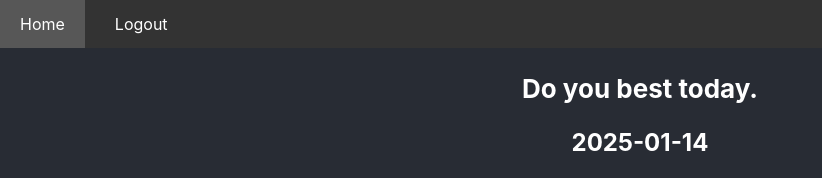
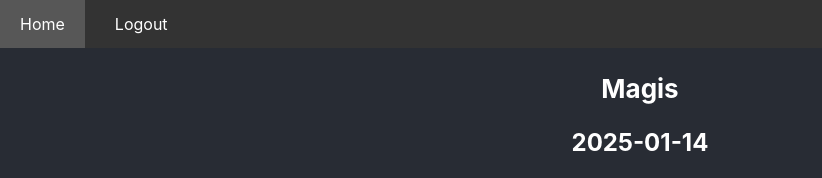
Before and after one commit to mattazz/React-Discussion-Board, a React (Create React App) app in the folder discussion-board/: page /dashboard in a window 1280 px wide. Shown: the top 178 px of the page, without its empty margins (0-822 px from the left). Built offline with nearby package versions, Linux system fonts and the light colour scheme; no server answers; sample sign-in values are in the browser's storage.

Commit message:
refactor: sort discussions by creation date and add random greeting to Dashboard

```diff
--- a/discussion-board/src/pages/Dashboard.jsx
+++ b/discussion-board/src/pages/Dashboard.jsx
@@ -10,7 +10,8 @@ function Dashboard() {
         const fetchDiscussions = async () => {
             try {
                 const response = await axios.get('http://localhost:5001/api/discussions');
-                setDiscussions(response.data);
+                const sortedDiscussions = response.data.sort((a, b) => new Date(b.createdAt) - new Date(a.createdAt));
+                setDiscussions(sortedDiscussions);
             } catch (error) {
                 console.error('Error fetching discussions:', error);
             }
@@ -35,10 +36,20 @@ function Dashboard() {
         return new Date(dateString).toLocaleDateString(undefined, options);
     }
 
+    function shortenString(str){
+        return str.length > 300 ? str.substring(0, 300) + '...' : str;
+    }
+
+    function randomGreeting(){
+        const greetList = ["Do you best today!", "Have some fun.", "Seize the day", "Ad aspera ad astra.", "Magis"]
+        return greetList[Math.floor(Math.random() * greetList.length)];
+    }
+
+
     return (
         <div>
             <div id='dashboard-greeting'>
-                <h1>Do you best today.</h1>
+                <h1>{randomGreeting()}</h1>
                 <h2>{getCurrentDateTime()[0]}</h2>
             </div>
             <div id='discussion-container'>
@@ -47,9 +58,9 @@ function Dashboard() {
                     {discussions.map(discussion => (
                         <li key={discussion._id}>
                             <div id='discussion-list-user'>
-                            <Link  to={`/discussion/${discussion._id}`}>{discussion.title}</Link>  by {discussion.author.username} on {formatDate(discussion.createdAt)}
+                            <Link  to={`/discussion/${discussion._id}`}>{(discussion.title)}</Link>  by {discussion.author.username} on {formatDate(discussion.createdAt)}
                             </div>
-                            <p>{'>'}{discussion.content}</p>
+                            <p>{'>'}{shortenString(discussion.content)}</p>
                         </li>
                     ))}
                 </ul>
```
